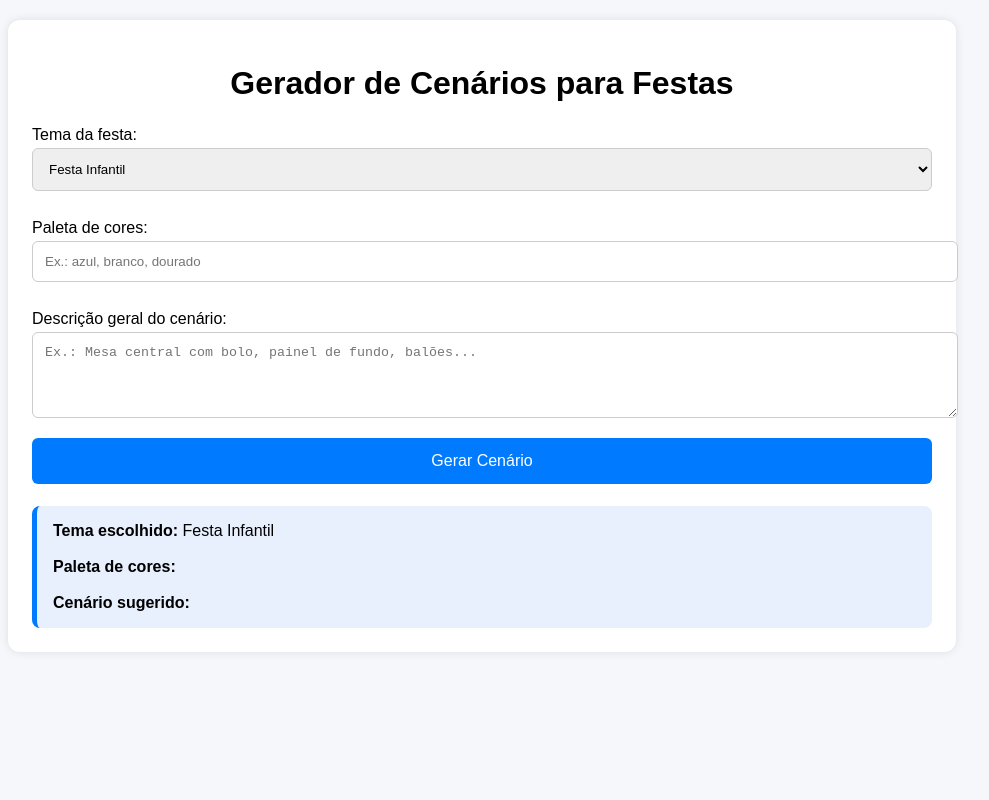
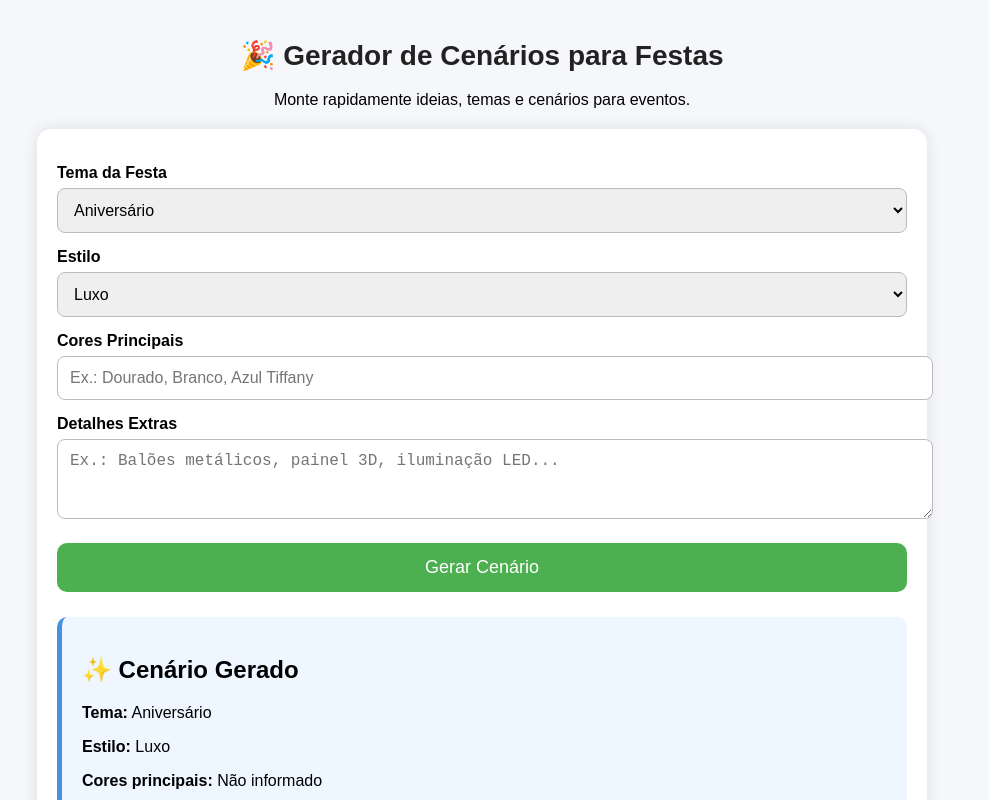
Before and after one commit to frcardosofrc/frcardosofrc.github.io, a plain HTML site: page index.html in a window 1280 px wide. Both pictures are taken after a click on the button "Gerar Cenário". Shown: the top 800 px of the page, without its empty margins (158-1147 px from the left). Drawn offline with Linux system fonts and the light colour scheme.

Commit message:
Update index.html

```diff
--- a/index.html
+++ b/index.html
@@ -1,110 +1,138 @@
 <!DOCTYPE html>
 <html lang="pt-BR">
 <head>
-    <meta charset="UTF-8">
+    <meta charset="UTF-8" />
+    <meta name="viewport" content="width=device-width, initial-scale=1.0" />
     <title>Gerador de Cenários para Festas</title>
-    <meta name="viewport" content="width=device-width, initial-scale=1.0" />
+
     <style>
         body {
             font-family: Arial, sans-serif;
             background: #f5f7fb;
             margin: 0;
-            padding: 0;
+            padding: 20px;
+            text-align: center;
+        }
+
+        h1 {
+            font-size: 28px;
+            color: #222;
         }
 
         .container {
-            max-width: 900px;
-            background: #ffffff;
+            max-width: 850px;
+            background: white;
+            padding: 20px;
+            border-radius: 14px;
             margin: 20px auto;
-            padding: 24px;
-            border-radius: 12px;
-            box-shadow: 0 0 10px rgba(0,0,0,0.1);
-        }
-
-        h1 {
-            text-align: center;
-            margin-bottom: 24px;
+            box-shadow: 0 0 15px rgba(0,0,0,0.1);
+            text-align: left;
         }
 
         label {
+            font-weight: bold;
+            margin-top: 15px;
             display: block;
-            margin: 12px 0 4px;
         }
 
         select, input, textarea {
             width: 100%;
             padding: 12px;
-            border-radius: 6px;
-            border: 1px solid #ccc;
-            margin-bottom: 16px;
+            margin-top: 6px;
+            border-radius: 8px;
+            border: 1px solid #bbb;
+            font-size: 16px;
         }
 
         button {
             width: 100%;
+            background: #4CAF50;
+            color: white;
             padding: 14px;
-            background: #007bff;
             border: none;
-            color: #fff;
-            border-radius: 6px;
-            font-size: 16px;
+            border-radius: 10px;
+            margin-top: 20px;
+            font-size: 18px;
             cursor: pointer;
         }
 
         button:hover {
-            background: #005fcc;
+            background: #43a047;
         }
 
         .resultado {
-            margin-top: 22px;
-            padding: 16px;
-            background: #e8f0fe;
-            border-left: 5px solid #007bff;
-            border-radius: 8px;
+            margin-top: 25px;
+            padding: 20px;
+            background: #eef6ff;
+            border-left: 5px solid #4A90E2;
+            border-radius: 10px;
         }
     </style>
 </head>
 
 <body>
 
+    <h1>🎉 Gerador de Cenários para Festas</h1>
+    <p>Monte rapidamente ideias, temas e cenários para eventos.</p>
+
     <div class="container">
-    <h1>Gerador de Cenários para Festas</h1>
-
-    <label>Tema da festa:</label>
+        <label>Tema da Festa</label>
         <select id="tema">
+            <option>Aniversário</option>
+            <option>Casamento</option>
+            <option>Chá Revelação</option>
             <option>Festa Infantil</option>
-        <option>Casamento</option>
-        <option>Aniversário Adulto</option>
-        <option>Chá Revelação</option>
-        <option>Formatura</option>
+            <option>15 Anos</option>
+            <option>Corporativo</option>
         </select>
 
-    <label>Paleta de cores:</label>
-    <input id="cores" placeholder="Ex.: azul, branco, dourado">
+        <label>Estilo</label>
+        <select id="estilo">
+            <option>Luxo</option>
+            <option>Simples</option>
+            <option>Rústico</option>
+            <option>Moderno</option>
+            <option>Clean</option>
+            <option>Temático</option>
+        </select>
 
-    <label>Descrição geral do cenário:</label>
-    <textarea id="descricao" rows="4" placeholder="Ex.: Mesa central com bolo, painel de fundo, balões..."></textarea>
+        <label>Cores Principais</label>
+        <input type="text" id="cores" placeholder="Ex.: Dourado, Branco, Azul Tiffany">
+
+        <label>Detalhes Extras</label>
+        <textarea id="extras" rows="3" placeholder="Ex.: Balões metálicos, painel 3D, iluminação LED..."></textarea>
 
         <button onclick="gerar()">Gerar Cenário</button>
 
-    <div class="resultado" id="resultado" style="display:none;"></div>
-
+        <div id="resultado" class="resultado" style="display:none;"></div>
     </div>
 
     <script>
         function gerar() {
             const tema = document.getElementById("tema").value;
+            const estilo = document.getElementById("estilo").value;
             const cores = document.getElementById("cores").value;
-    const descricao = document.getElementById("descricao").value;
+            const extras = document.getElementById("extras").value;
 
             let texto = `
-        <strong>Tema escolhido:</strong> ${tema}<br><br>
-        <strong>Paleta de cores:</strong> ${cores}<br><br>
-        <strong>Cenário sugerido:</strong><br>
-        ${descricao}
+                <h2>✨ Cenário Gerado</h2>
+                <p><strong>Tema:</strong> ${tema}</p>
+                <p><strong>Estilo:</strong> ${estilo}</p>
+                <p><strong>Cores principais:</strong> ${cores || "Não informado"}</p>
+                <p><strong>Detalhes extras:</strong> ${extras || "Nenhum"}</p>
+                <br>
+                <p><strong>Descrição sugerida:</strong></p>
+                <p>
+                    Para uma festa de <strong>${tema}</strong> no estilo <strong>${estilo}</strong>,
+                    utilize uma paleta com <strong>${cores || "as cores escolhidas"}</strong>.
+                    Combine elementos decorativos harmoniosos, criando uma ambientação
+                    envolvente e personalizada.
+                    ${extras ? "Inclua também: <em>" + extras + "</em>." : ""}
+                </p>
             `;
 
+            document.getElementById("resultado").innerHTML = texto;
             document.getElementById("resultado").style.display = "block";
-    document.getElementById("resultado").innerHTML = texto;
         }
     </script>
 
```
Lines whose indentation alone changed are shown as unchanged.
